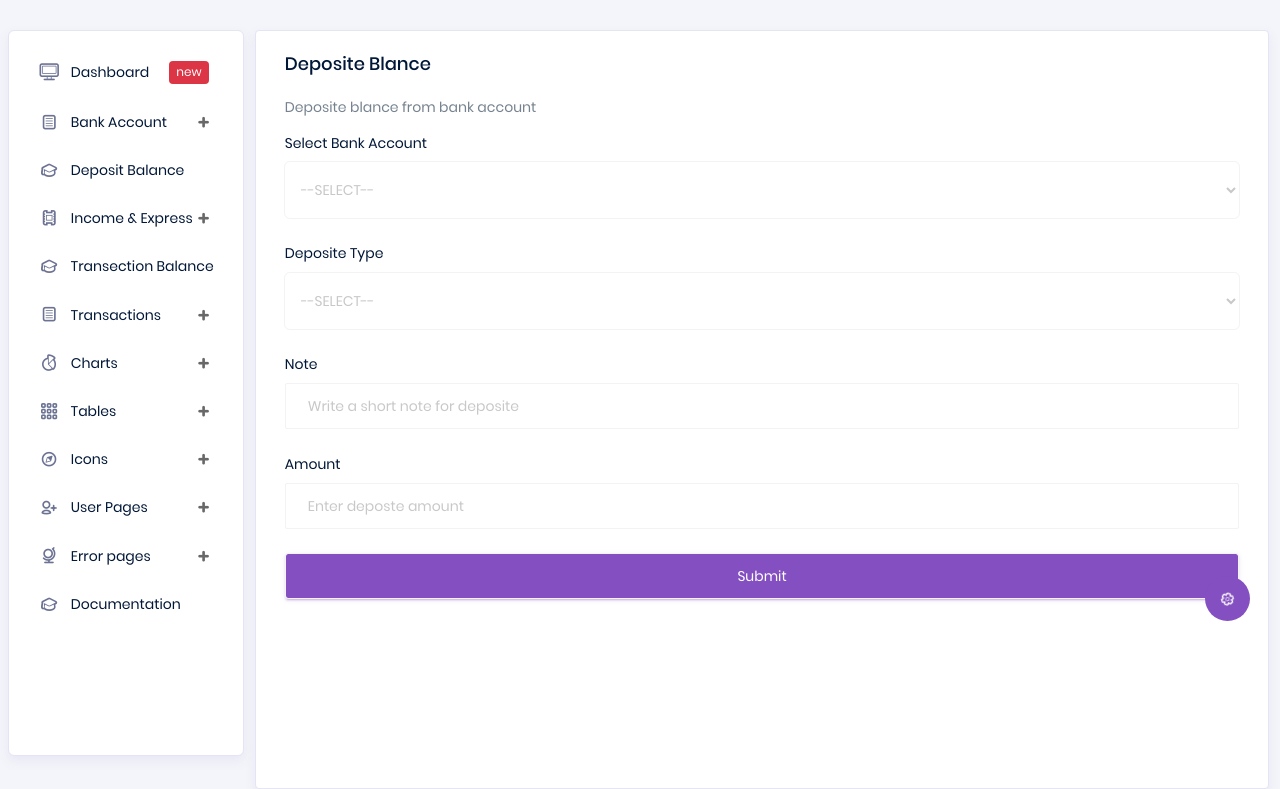
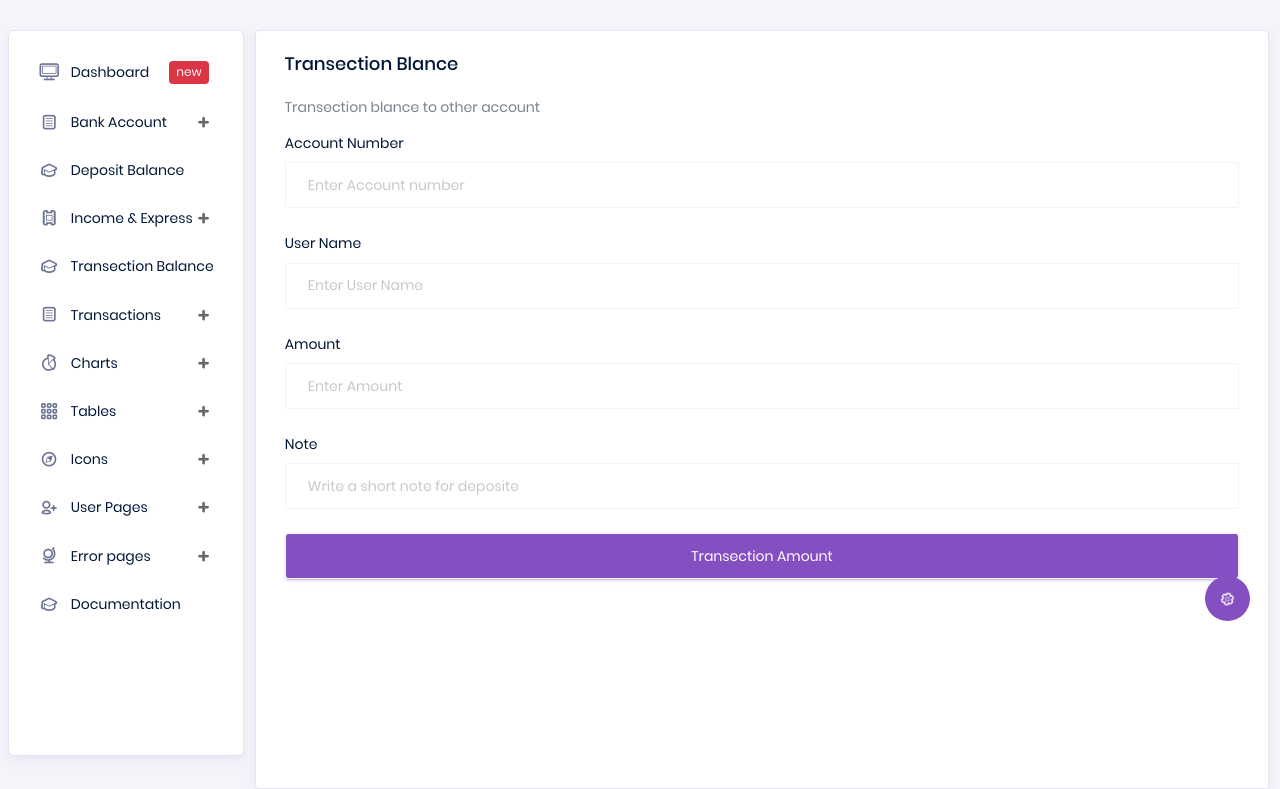
Before and after one commit to 0rakib0/Daily-Track, a Django app: page /transection-amount/ in a window 1280 px wide. Shown: the part 139-928 px from the top of the page. Run offline with Django 5.2, Linux system fonts and the light colour scheme; some libraries are stand-ins or nearby versions.

Commit message:
transection amount in another bank

```diff
--- a/templates/transaction/transection.html
+++ b/templates/transaction/transection.html
@@ -7,38 +7,33 @@
     <div class="card">
       <div class="card-body">
         {% include "shared/messages.html" %}
-        <h4 class="card-title">Deposite Blance</h4>
+        <h4 class="card-title">Transection Blance</h4>
         <p class="card-description">
-          Deposite blance from bank account
+          Transection blance to other account
         </p>
         <form class="forms-sample" method="POST">
             {% csrf_token %}
-          <div class="form-group">
-            <label for="exampleInputName1">Select Bank Account</label>
-            <select name="bank" class="form-control form-control-lg" id="exampleFormControlSelect1">
-                <option hidden selected>--SELECT--</option>
-                {% for bank in banks %}
-                <option value="{{bank.id}}">{{bank.bank_name}}</option>
-                {% endfor %}
-              </select>
-          </div>
-          <div class="form-group">
-            <label for="exampleFormControlSelect1">Deposite Type</label>
-            <select name="depo_type" class="form-control form-control-lg" id="exampleFormControlSelect1">
-                <option hidden selected>--SELECT--</option>
-              <option value="cash">Cash</option>
-              <option value="chack">Chack</option>
-            </select>
-          </div>
+
+            <div class="form-group">
+              <label for="exampleInputName1">Account Number</label>
+              <input type="text" name="account_number" class="form-control" id="exampleInputName1" required placeholder="Enter Account number">
+            </div>
+
+            <div class="form-group">
+              <label for="exampleInputName1">User Name</label>
+              <input type="text" name="username" class="form-control" id="exampleInputName1" required placeholder="Enter User Name">
+            </div>
+
+            <div class="form-group">
+              <label for="exampleInputName1">Amount</label>
+              <input type="number" name="amount" class="form-control" id="exampleInputName1" required placeholder="Enter Amount">
+            </div>
+
           <div class="form-group">
             <label for="exampleInputName1">Note</label>
             <input type="text" name="note" class="form-control" id="exampleInputName1" placeholder="Write a short note for deposite">
           </div>
-          <div class="form-group">
-            <label for="exampleInputName1">Amount</label>
-            <input type="number" name="amount" class="form-control" id="exampleInputName1" placeholder="Enter deposte amount">
-          </div>
-          <button type="submit" class="btn btn-primary mr-2 form-control">Submit</button>
+          <button type="submit" class="btn btn-primary mr-2 form-control">Transection Amount</button>
         </form>
       </div>
     </div>
--- a/transactions/urls.py
+++ b/transactions/urls.py
@@ -18,4 +18,5 @@ urlpatterns = [
     path('view-express/', views.View_Express, name='view_express'),
     path('update-express-data/<int:id>/', views.UpdateExpress, name='update_express'),
     path('delete-expess/<int:id>/', views.DeleteExpress, name='delete_express'),
+
 ]
--- a/transactions/views.py
+++ b/transactions/views.py
@@ -1,6 +1,7 @@
 from django.shortcuts import render, redirect
 from django.contrib import messages
-from .models import Bank, Account, Income, Express
+from .models import Bank, Account, Income, Express, Transaction
+from django.contrib.auth.models import User
 from django.db import IntegrityError
 # Create your views here.
 
@@ -99,6 +100,27 @@ def deposit_blance(request):
 
 
 def transection_blance(request):
+    if request.method == 'POST':
+        account_number = request.POST.get('account_number')
+        username = request.POST.get('username')
+        amount = request.POST.get('amount')
+        note = request.POST.get('note')
+
+        receive_user = User.objects.get(username=username)
+        send_user = request.user
+
+        transection = Transaction(
+            send_user = send_user,
+            receive_user = receive_user,
+            account_number = account_number,
+            amount = amount,
+            note = note
+        )
+
+        transection.save()
+        messages.success(request, 'Transection successfully complated!')
+        return redirect('transaction:transection_blance')
+
     return render(request, 'transaction/transection.html', context={})
 
 
@@ -236,3 +258,13 @@ def DeleteExpress(request, id):
     except Express.DoesNotExist:
         messages.error(request, "Data Not Found, Try Again")
         return redirect("transaction:view_express")
+
+
+
+
+def Transection(request):
+    if request.method == "POST":
+        account_number = request.POST.get()
+        print(account_number)
+
+    return render(request, 'transaction/transaction.html', context={})
```
Also changed, not shown: accounts/models.py (+19 -0 lines), transactions/models.py (+6 -12 lines), accounts/migrations/0001_initial.py, db.sqlite3, transactions/migrations/0001_initial.py, transactions/migrations/0002_express_income.py (deleted), transactions/migrations/0003_rename_income_category_express_express_category.py (deleted).
